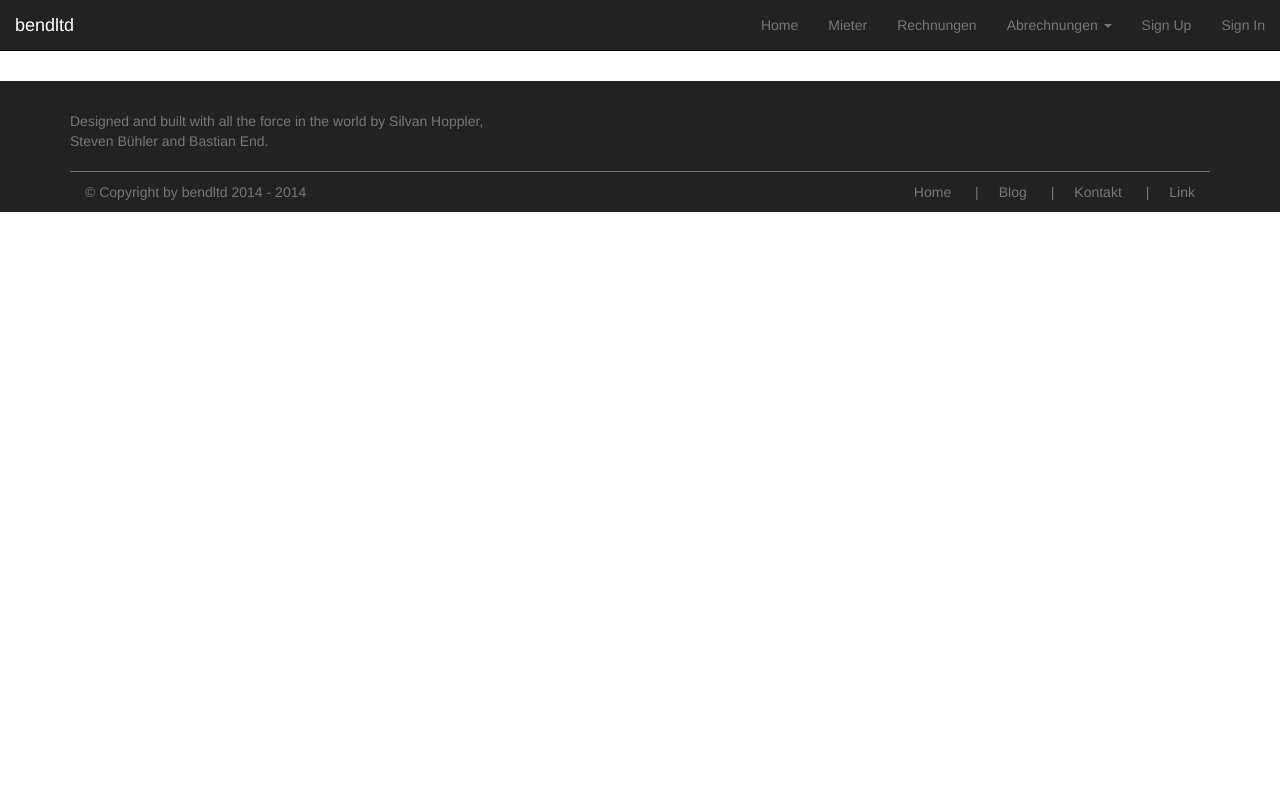
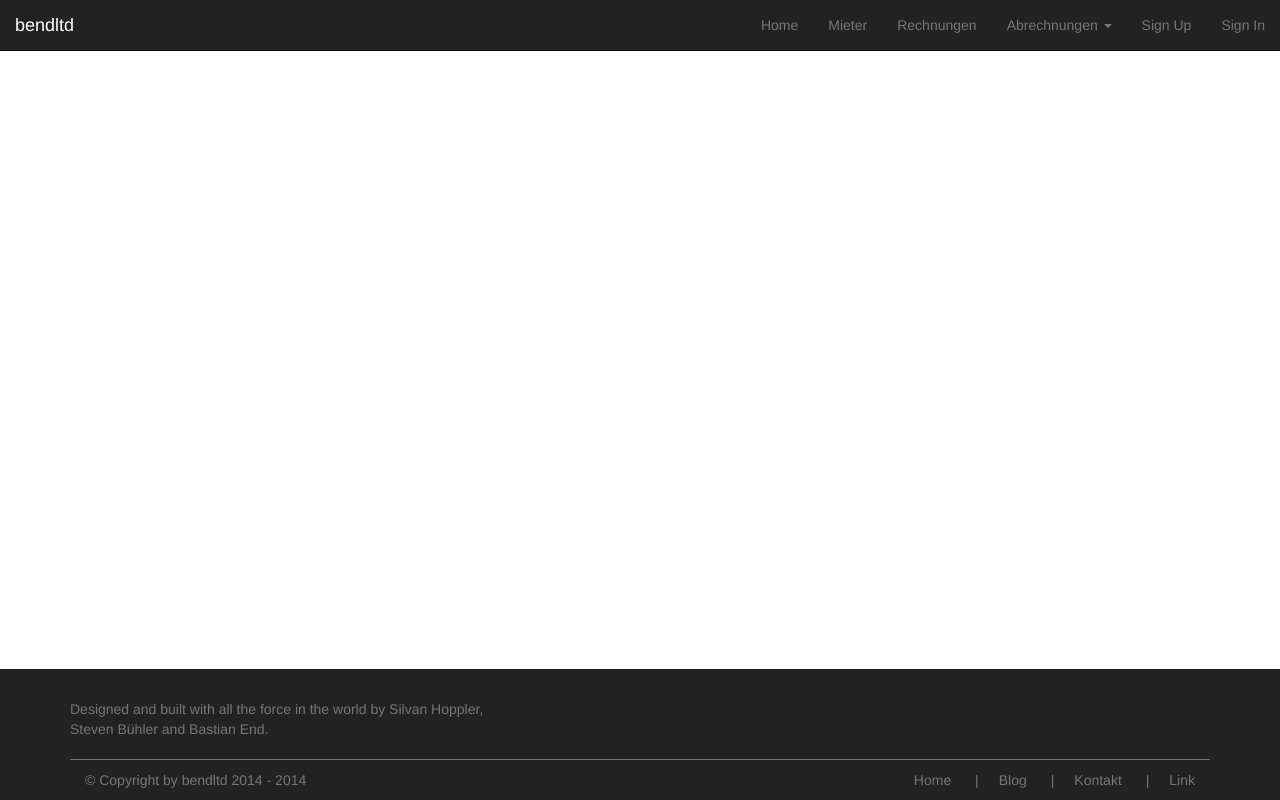
Before and after one commit to Chillvan/Webengineering, a PHP site: page / in a window 1280 px wide. Run offline with PHP 8.4, Linux system fonts and the light colour scheme.

Commit message:
footer stick at bottom

```diff
--- a/css/style.css
+++ b/css/style.css
@@ -5,6 +5,11 @@
   -o-background-size: cover;
   background-size: cover;
 }*/
+
+img {
+    max-width: 100%;
+    height: auto;
+}
 
 .no-margin{
     margin: 0px;
@@ -17,7 +22,7 @@
 .site-footer{
     background-color: #222;
     color: #777;
-    margin-top: 30px;
+    /*margin-top: 30px;*/
     padding-top: 30px;
 }
 
@@ -51,3 +56,31 @@
     color: #fff;
     text-decoration: none;
 }
+
+
+    html,
+    body {
+    margin:0;
+    padding:0;
+    height:100%;
+    }
+    #wrapper {
+    min-height:100%;
+    position:relative;
+    }
+    #header {
+    /*padding:10px;*/
+    /*background:#5ee;*/
+    }
+    #content {
+    /*padding:10px;*/
+    padding-bottom:131px; /* Height of the footer element */
+    }
+    #footer {
+    width:100%;
+    height:131px;
+    position:absolute;
+    bottom:0;
+    left:0;
+    /*background:#ee5;*/
+    }
--- a/index.html
+++ b/index.html
@@ -9,7 +9,9 @@
         <link rel="icon" href="css/images/favicon.ico" type="image/x-icon" />
     </head>
     <body>
-        <!-- Here goes our superb navbar -->
+        <div id="wrapper">
+            <div id="header">
+                <!-- #################### Navbar #################### -->
                 <nav class="navbar navbar-inverse navbar-static-top no-margin" role="navigation">
                     <div class="container-fluid">
                         <!-- Brand and toggle get grouped for better mobile display -->
@@ -44,21 +46,18 @@
                         </div>
                     </div>
                 </nav>
-
-
-<!--         drum roll for our mighty jumbotrom
-        <div class="jumbotron">
-            <div class="container-fluid">
-                <h1>Hello, tenants!</h1>
-                </br>
-                <p>This is a simple hero unit, a simple jumbotron-style component for calling extra attention to featured content or information.</p>
-                </br>
-                <p><a class="btn btn-primary btn-lg" role="button">I'm prepared</a></p>
+            </div>
+            <div id="content">
+                <!-- #################### Main Content #################### -->
+<!--                <div class="jumbotron no-padding no-margin">
+                    <div class="container-fluid no-padding">
+                       <img src="css/images/bg.jpg">
                     </div>
                 </div>-->
+            </div>
 
-
-        <!-- little tiny footer -->
+            <!-- #################### Footer #################### -->
+            <div id="footer">
                 <footer class="site-footer">
                     <div class="container">
                         <div class="row">
@@ -89,6 +88,8 @@
                         </div>
                     </div>
                 </footer>
+            </div>
+        </div>
 
 
         <script src="js/jquery.js"></script>
--- a/mieter.php
+++ b/mieter.php
@@ -144,7 +144,7 @@
                 </div>
                 <div class="col-md-5">
                     <p>
-                        <a data-target="#login" role="button" class="btn btn-default btn-lg" data-toggle="modal">Neuer Mieter erfassen</a>
+                        <a data-target="#" role="button" class="btn btn-default btn-lg" data-toggle="modal">Neuer Mieter erfassen</a>
                     </p>
                 </div>
                 <div class="col-md-5">
```
Also changed, not shown: css/images/bg2.jpg (added). Lines whose indentation alone changed are shown as unchanged.
